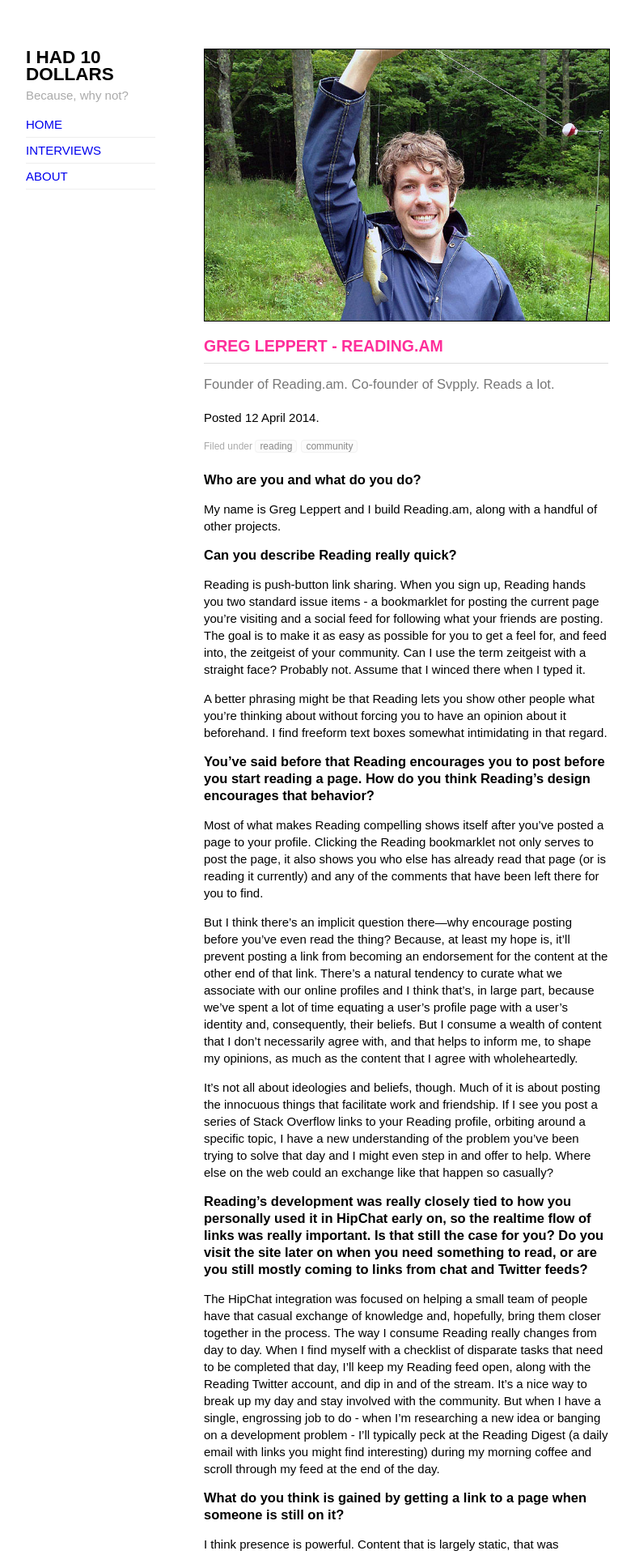
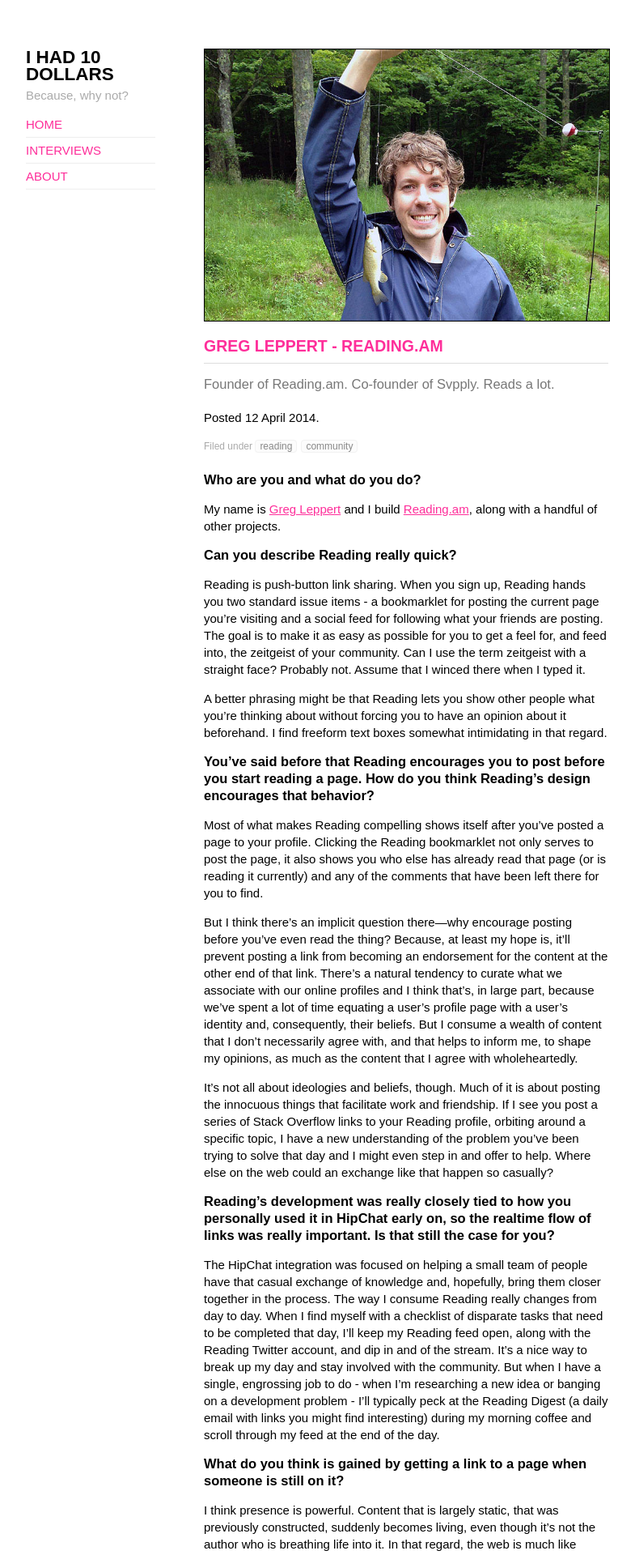
Before and after one commit to 10dollars/10dollars.github.io, a Jekyll site: the page built from _posts/2014-4-12-greg-leppert.md, in a window 1280 px wide. Shown: the top 1920 px of the page at 81% size, without its empty margins (248-1033 px from the left). Built offline with Jekyll 4.4.1, drawn with Linux system fonts in a browser that asks for light colours; some of the changed text lies outside the part shown.

Commit message:
edited greg's post

```diff
--- a/_posts/2014-4-12-greg-leppert.md
+++ b/_posts/2014-4-12-greg-leppert.md
@@ -8,7 +8,7 @@
 
 #### Who are you and what do you do?
 
-My name is Greg Leppert and I build Reading.am, along with a handful of other projects.
+My name is [Greg Leppert](http://twitter.com/leppert) and I build [Reading.am](http://reading.am), along with a handful of other projects.
 
 #### Can you describe Reading really quick?
 
@@ -24,17 +24,21 @@
 
 It’s not all about ideologies and beliefs, though. Much of it is about posting the innocuous things that facilitate work and friendship. If I see you post a series of Stack Overflow links to your Reading profile, orbiting around a specific topic, I have a new understanding of the problem you’ve been trying to solve that day and I might even step in and offer to help. Where else on the web could an exchange like that happen so casually?
 
-#### Reading's development was really closely tied to how you personally used it in HipChat early on, so the realtime flow of links was really important. Is that still the case for you? Do you visit the site later on when you need something to read, or are you still mostly coming to links from chat and Twitter feeds?
+#### Reading's development was really closely tied to how you personally used it in HipChat early on, so the realtime flow of links was really important. Is that still the case for you?
 
 The HipChat integration was focused on helping a small team of people have that casual exchange of knowledge and, hopefully, bring them closer together in the process. The way I consume Reading really changes from day to day. When I find myself with a checklist of disparate tasks that need to be completed that day, I’ll keep my Reading feed open, along with the Reading Twitter account, and dip in and of the stream. It’s a nice way to break up my day and stay involved with the community. But when I have a single, engrossing job to do - when I’m researching a new idea or banging on a development problem - I’ll typically peck at the Reading Digest (a daily email with links you might find interesting) during my morning coffee and scroll through my feed at the end of the day.
 
 #### What do you think is gained by getting a link to a page when someone is still on it?
 
-I think presence is powerful. Content that is largely static, that was previously constructed, suddenly becomes living, even though it’s not the author who is breathing life into it. In that regard, the web is much like architecture—its pages are simply buildings that ask us to inhabit them. But much of the web wasn’t constructed with that in mind, so we’ve been building tools to layer it on top. That’s all a fancy way of saying it’s nice not to be alone when you’re experiencing new things, however mundane they might be.
+I think presence is powerful. Content that is largely static, that was previously constructed, suddenly becomes living, even though it’s not the author who is breathing life into it. In that regard, the web is much like architecture—its pages are simply buildings that ask us to inhabit them. But much of the web wasn’t constructed with that in mind, so we’ve been building tools to layer it on top.
+
+That’s all a fancy way of saying it’s nice not to be alone when you’re experiencing new things, however mundane they might be.
 
 #### What's the coolest use of Reading you've seen from someone? Have you seen any surprising workflows?
 
-I’m tickled every time I see a new *isreading Twitter account pop up, the first of which was Max Fenton's @maxisreading. *isreading accounts are Twitter accounts that mirror a user’s Reading posts to a dedicated Twitter handle (@caseyisreading, @joelisreading, etc). It’s something Max invented and which caught on organically with other users. The thought of someone generating, and spreading, new ideas that use one of my creations as their foundation just blows my mind—it’s the ultimate compliment. I call these sorts of things “cultural artifacts”. They’re a sign that you’ve developed something compelling enough, and flexible enough, for a unique culture to develop and for that culture to produce new things. If a digital archeologist were to dig up the remains of Reading a millennium from now, I hope they’d find hundreds of cultural artifacts developed by our community.
+I’m tickled every time I see a new "isreading" Twitter account pop up, the first of which was [Max Fenton](http://twitter.com/maxfenton)'s [@maxisreading](http://twitter.com/maxisreading). "isreading" accounts are Twitter accounts that mirror a user’s Reading posts to a dedicated Twitter handle (@caseyisreading, @joelisreading, etc). It’s something Max invented and which caught on organically with other users.
+
+The thought of someone generating, and spreading, new ideas that use one of my creations as their foundation just blows my mind—it’s the ultimate compliment. I call these sorts of things “cultural artifacts”. They’re a sign that you’ve developed something compelling enough, and flexible enough, for a unique culture to develop and for that culture to produce new things. If a digital archeologist were to dig up the remains of Reading a millennium from now, I hope they’d find hundreds of cultural artifacts developed by our community.
 
 #### Do you find yourself clicking the extension to see who's on the page? Sometimes I try to see if I can predict when friends will be there when I do mark it.
 
@@ -44,11 +48,13 @@
 
 That’s exactly it, and ambient information is a wonderful term for the output. Expanding Reading to a user base beyond our HipChat room was a deliberately slow process. I knew how the Reading bookmarklet had changed our dialog at the office and I wanted to use that as a waypoint for opening it up to others, scaling an existing positive experience rather than trying to reimagine it for a broad audience. Reading has always been a labor of love for me, and most of the development has happened in fits and starts on nights and weekends, so there’s been plenty of time to interact with the community and get a feel for what to work on next. If you peeled back Reading’s git log and plotted the various commits, you’d have a deeply personal picture of my spare time. And because of that, I haven’t felt pressured to make everything obvious or map interactions to established conventions. What’s “yep” and “nope”? I think I have a better idea now that the community has taken hold of it, but when I released it I did so out of curiosity.
 
-#### Reading has some pretty interesting social/privacy features, in that everyone who has read a page and all of the comments are visible to everyone. But there aren't really annoyances that come from that because you don't get notifications for comments unless you're mentioned. People seem to @ one or two friends have their own threads in the open.
+#### Reading has some pretty interesting social/privacy features in that everyone who has read a page, and all of the comments they make, are visible to the entire community. Annoyances seem practically nonexistent though, since users only get notifications when they are mentioned specifically. People seem to @ one or two friends have their own threads in the open.
 
-I was wondering if you had any theories you were trying to test out for finding a balance between intimate and global sharing and what you think separates a Reading comments section from the default comments section taking place on the same page.
+#### I was wondering if you had any theories you were trying to test out for finding a balance between intimate and global sharing, and what you think separates a Reading comments section from the default comments section taking place on the same page.
 
-This really stemmed from Reading being a somewhat small community and the web being a rather large place. There’s a line of code that’s been commented out in the Reading codebase with a note that says “uncomment when needed”. That line would filter the list of readers and comments, limiting them to the people you follow. My hope, and why it was unfiltered by default, is that Reading will gather people around distinct ideas and interests rather than broad topics. I’ve often wondered if the breadth of the premise that brings people together correlates to the potential for conflict and noise. With Reading, you’re seeing specific people and specific comments because you’re all reading a specific piece of content. The next page you post to Reading might have an entirely new set of folks. Contrast this with a community where you’re bound together by topics as broad as “videos” or “sports” where users will have a much greater challenge finding common ground.
+This really stemmed from Reading being a somewhat small community and the web being a rather large place. There’s a line of code that’s been commented out in the Reading codebase with a note that says “uncomment when needed”. That line would filter the list of readers and comments, limiting them to the people you follow. My hope, and why it was unfiltered by default, is that Reading will gather people around distinct ideas and interests rather than broad topics.
+
+I’ve often wondered if the breadth of the premise that brings people together correlates to the potential for conflict and noise. With Reading, you’re seeing specific people and specific comments because you’re all reading a specific piece of content. The next page you post to Reading might have an entirely new set of folks. Contrast this with a community where you’re bound together by topics as broad as “videos” or “sports” where users will have a much greater challenge finding common ground.
 
 #### I should probably at least nod towards the origin of this site. Do you have a collection of domains? What's the best thing you've ever registered.
 
--- a/stylesheets/main.css
+++ b/stylesheets/main.css
@@ -1,4 +1,4 @@
-/a:link, a:visited {
+a:link, a:visited {
 color: #fe2e9a;
 }
 
```
